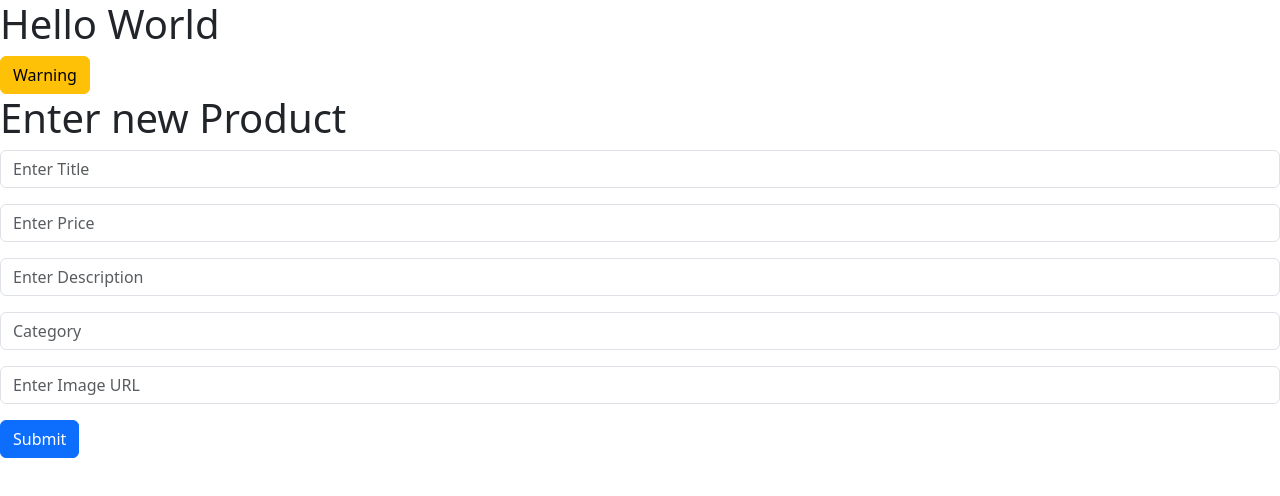
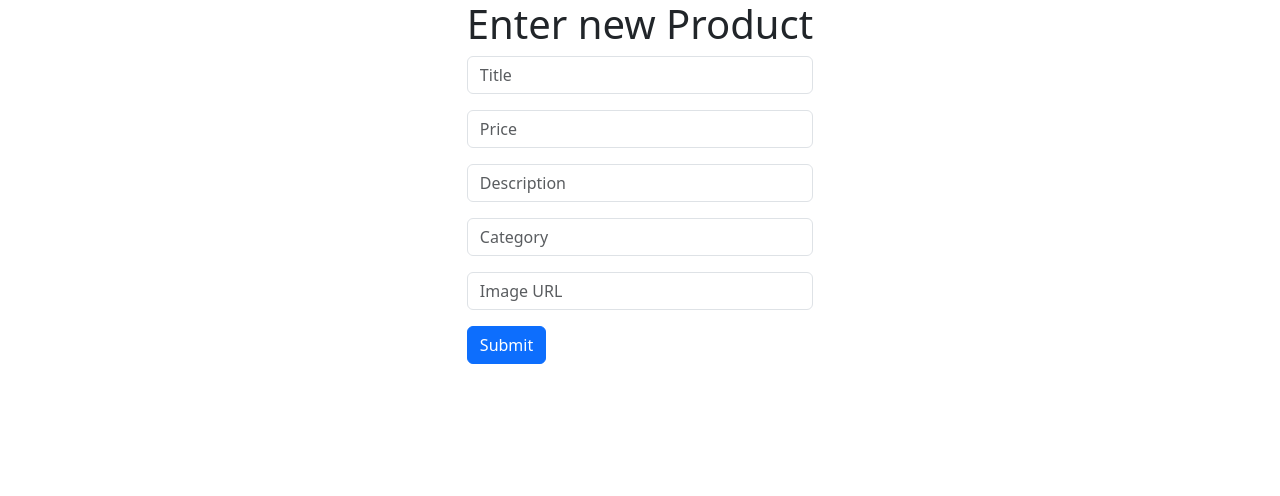
Before and after one commit to Antoine-Nchore/phase-2-project, a React (Create React App) app: page / in a window 1280 px wide. Shown: the top 496 px of the page. Built offline with nearby package versions, Linux system fonts and the light colour scheme; data requests are answered from the project's data file.

Commit message:
Add container to form

```diff
--- a/src/App.js
+++ b/src/App.js
@@ -1,24 +1,20 @@
-import Button from 'react-bootstrap/Button';
-import React, {useEffect, useState} from 'react';
-import ProductInputForm from './Components/ProductInputForm';
-
+import React, { useEffect, useState } from "react";
+import ProductInputForm from "./Components/ProductInputForm";
+// import AddProduct from "./Components/AddProduct";
 
 const baseURL = "http://localhost:8001/products";
 
 function App() {
-  const [products, setProducts] = useState([])
-  useEffect(()=> {
+  const [products, setProducts] = useState([]);
+  useEffect(() => {
     fetch(baseURL)
-    .then((res)=> res.json())
-    .then((data)=> setProducts(data))
-
-  },[]);
+      .then((res) => res.json())
+      .then((data) => setProducts(data));
+  }, []);
 
   return (
     <>
-    <h1>Hello World</h1>
-    <Button variant="warning">Warning</Button>
-    <ProductInputForm />
+      <ProductInputForm />
     </>
   );
 }
--- a/src/Components/ProductInputForm.js
+++ b/src/Components/ProductInputForm.js
@@ -6,11 +6,11 @@ import Form from "react-bootstrap/Form";
 
 function ProductInputForm() {
   const [data, setData] = useState({
-    title: "",
-    price: "",
-    description: "",
-    category: "",
-    image: "",
+    title: " ",
+    price: " ",
+    description: " ",
+    category: " ",
+    image: " ",
   });
 
   const handleChange = (e) => {
@@ -32,6 +32,7 @@ function ProductInputForm() {
   };
 
   return (
+    <div class="container d-flex justify-content-center">
       <Form onSubmit={handleSubmit}>
         <h1>Enter new Product</h1>
         <Form.Group className="mb-3">
@@ -39,7 +40,7 @@ function ProductInputForm() {
             type="text"
             name="title"
             onChange={handleChange}
-          placeholder="Enter Title"
+            placeholder="Title"
           />
         </Form.Group>
 
@@ -48,7 +49,7 @@ function ProductInputForm() {
             type="number"
             name="price"
             onChange={handleChange}
-          placeholder="Enter Price"
+            placeholder="Price"
           />
         </Form.Group>
 
@@ -57,7 +58,7 @@ function ProductInputForm() {
             type="text"
             name="description"
             onChange={handleChange}
-          placeholder="Enter Description"
+            placeholder="Description"
           />
         </Form.Group>
 
@@ -75,7 +76,7 @@ function ProductInputForm() {
             type="URL"
             name="image"
             onChange={handleChange}
-          placeholder="Enter Image URL"
+            placeholder="Image URL"
           />
         </Form.Group>
 
@@ -83,6 +84,7 @@ function ProductInputForm() {
           Submit
         </Button>
       </Form>
+    </div>
   );
 }
 
```
Also changed, not shown: src/Components/AddProduct.js (+3 -6 lines). Lines whose indentation alone changed are shown as unchanged.
